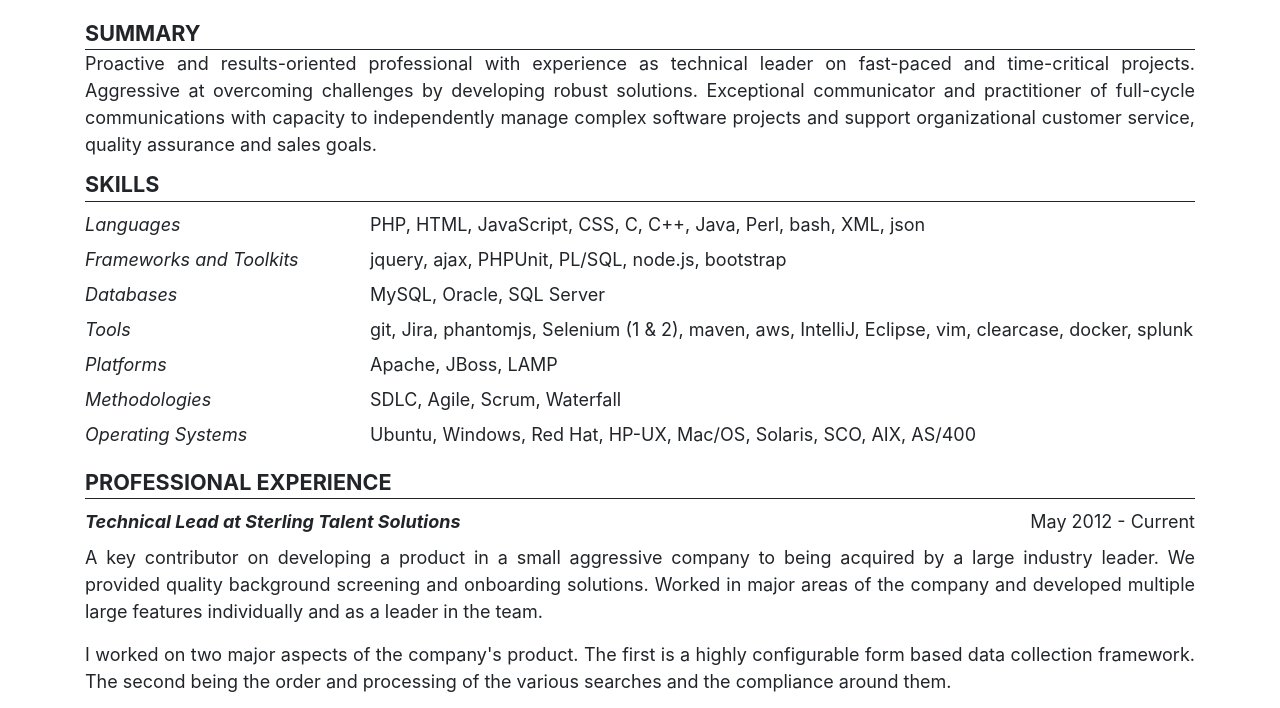
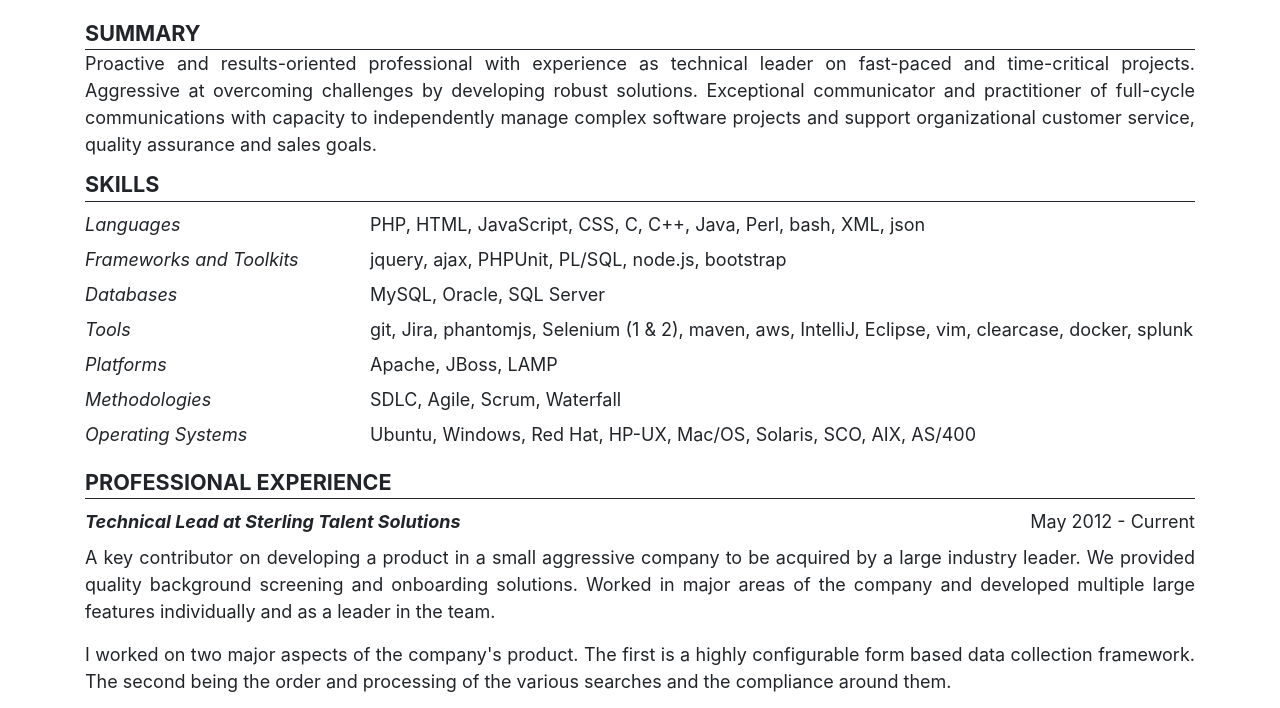
Before and after one commit to kwr760/resume, a plain HTML site: page index.html in a window 1280 px wide. Shown: the part 68-776 px from the top of the page. Drawn offline with Linux system fonts and the light colour scheme.

Commit message:
Latest changes

```diff
--- a/index.html
+++ b/index.html
@@ -64,7 +64,7 @@
                 <div class="content row">
                     <div class="col text-justify">
                         <p>
-                            A key contributor on developing a product in a small aggressive company to being acquired by a
+                            A key contributor on developing a product in a small aggressive company to be acquired by a
                         large industry leader.  We provided quality background screening and onboarding solutions.
                         Worked in major areas of the company and developed multiple large features individually and as a
                         leader in the team.
```
